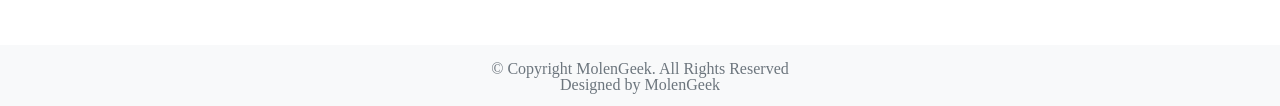
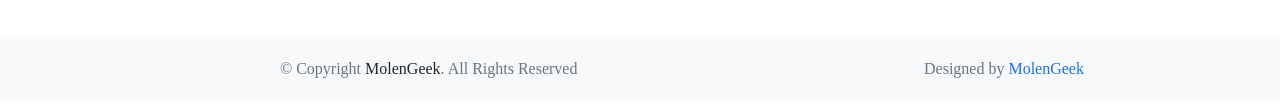
Before and after one commit to Tiiick10/Projet_SASS_Pauline_Fabian, a website: page index.html in a window 1280 px wide. Shown: the part 1786-1892 px from the top of the page. Drawn offline with nearby package versions, Linux system fonts and the light colour scheme.

Commit message:
footer structure ok

```diff
--- a/index.html
+++ b/index.html
@@ -129,11 +129,15 @@
         </div>
       </div>
       <div class="row mt-5">
+
         <!-- Map -->
+
         <div class="col-lg-6">
           <iframe src="https://www.google.com/maps/embed?pb=!1m18!1m12!1m3!1d2518.687716378335!2d4.338781911913974!3d50.85546687155429!2m3!1f0!2f0!3f0!3m2!1i1024!2i768!4f13.1!3m3!1m2!1s0x47c3c38e84af80dd%3A0xe85cd9cd0218a4aa!2sPl.%20de%20la%20Minoterie%2010%2C%201080%20Molenbeek-Saint-Jean!5e0!3m2!1sen!2sbe!4v1732206348228!5m2!1sen!2sbe" width="600" height="450" style="border:0;" allowfullscreen="" loading="lazy" referrerpolicy="no-referrer-when-downgrade"></iframe>
         </div>
+
         <!-- Form -->
+
         <div class="col-lg-6">
           <form class="shadow-sm p-4">
             <div class="row g-3 mb-3">
@@ -155,9 +159,9 @@
 
   <!-- Footer -->
 
-  <footer class="text-center py-3 bg-light">
-    <p class="mb-0">© Copyright <strong>MolenGeek</strong>. All Rights Reserved</p>
-    <p>Designed by MolenGeek</p>
+  <footer class="row py-3 bg-light g-2">
+    <p class="col mb-2 marginFooter">© Copyright <span class="text-dark">MolenGeek</span>. All Rights Reserved</p>
+    <p class="col mb-0 marginFooter">Designed by <span class="molenColor">MolenGeek</span></p>
   </footer>
 
   <script src="./node_modules/bootstrap/dist/js/bootstrap.bundle.js"></script>
--- a/src/sass/modules/_contactFooter.sass
+++ b/src/sass/modules/_contactFooter.sass
@@ -3,7 +3,6 @@ $primary-color: #007bff
 .contact-section
   .info-box
     background: #fff
-    border-radius: 8px
     transition: 0.3s
 
     i
@@ -18,3 +17,9 @@ footer
 
   p
     margin-bottom: 0
+
+.marginFooter
+    margin-left: 280px
+
+.molenColor
+    color: #1973ea
```
Also changed, not shown: public/css/style.css, 1 other file.
